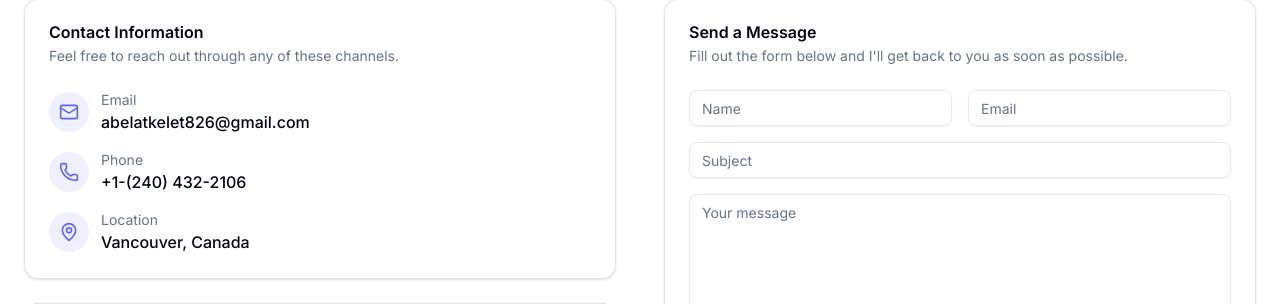
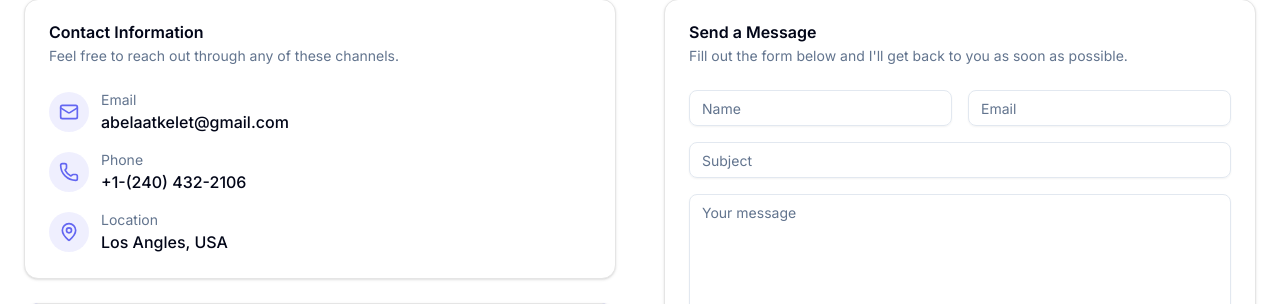
Before and after one commit to abelxo19/porifolio-site, a Next.js app: page / in a window 1280 px wide. Shown: the part 3216-3520 px from the top of the page. Built offline with nearby package versions, Linux system fonts and the light colour scheme; no server answers.

Commit message:
Update contact email and location information

```diff
--- a/components/contact.tsx
+++ b/components/contact.tsx
@@ -89,7 +89,7 @@ export default function Contact() {
                   </div>
                   <div>
                     <p className="text-sm text-muted-foreground">Email</p>
-                    <p className="font-medium">abelatkelet826@gmail.com</p>
+                    <p className="font-medium">abelaatkelet@gmail.com</p>
                   </div>
                 </div>
                 <div className="flex items-center gap-3">
@@ -107,7 +107,7 @@ export default function Contact() {
                   </div>
                   <div>
                     <p className="text-sm text-muted-foreground">Location</p>
-                    <p className="font-medium">Vancouver, Canada</p>
+                    <p className="font-medium">Los Angles, USA</p>
                   </div>
                 </div>
               </CardContent>
```
